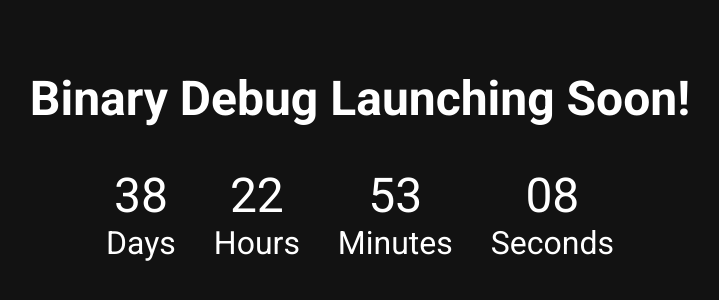
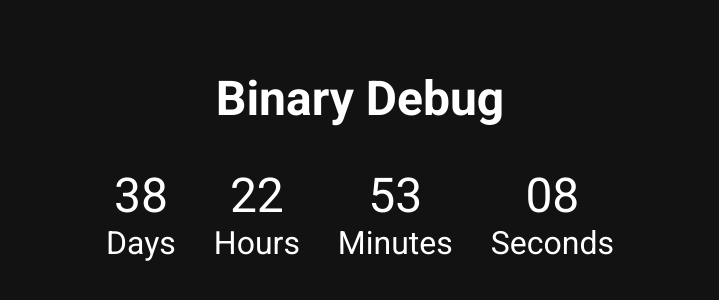
Before and after one commit to al-mohaimin-farabi/binarydebugcountdown, a plain HTML site: page index.html in a window 1280 px wide. Shown: the part 250-550 px from the top of the page, without its empty margins (280-999 px from the left). Drawn offline with Linux system fonts and the light colour scheme.

```diff
--- a/index.html
+++ b/index.html
@@ -39,7 +39,7 @@
     </style>
   </head>
   <body>
-    <h1>Binary Debug Launching Soon!</h1>
+    <h1>Binary Debug</h1>
     <div id="countdown">
       <div class="countdown-item">
         <span id="days">0</span>
```
